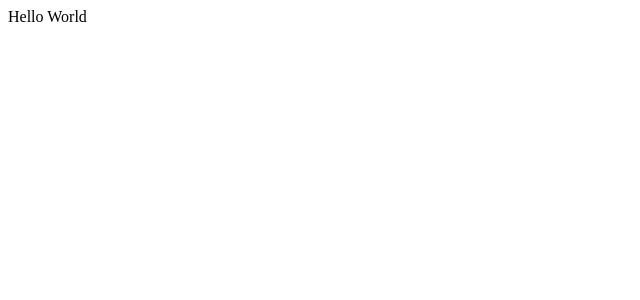
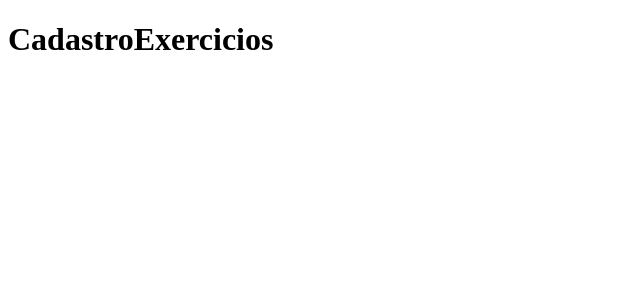
Before and after one commit to yBtyZa/FitHub, a React (Vite) app: page /cadastro-exercicios in a window 1280 px wide. Shown: the top 300 px of the page, without its empty margins (0-640 px from the left). Built offline with nearby package versions, Linux system fonts and the light colour scheme.

Commit message:
feat: 🎸 (routers) Criação de rotas para navegação

```diff
--- a/package.json
+++ b/package.json
@@ -11,7 +11,8 @@
   },
   "dependencies": {
     "react": "^18.2.0",
-    "react-dom": "^18.2.0"
+    "react-dom": "^18.2.0",
+    "react-router-dom": "^6.23.0"
   },
   "devDependencies": {
     "@types/react": "^18.2.66",
--- a/src/App.jsx
+++ b/src/App.jsx
@@ -1,7 +1,9 @@
 import './App.css'
-
+import { Outlet } from 'react-router-dom'
 function App() {
-  return (<>Hello World</>)
+  return (
+    <Outlet />
+  )
 }
 
 export default App
--- a/src/main.jsx
+++ b/src/main.jsx
@@ -1,8 +1,9 @@
 import React from 'react'
 import ReactDOM from 'react-dom/client'
-import App from './App.jsx'
+import { RouterProvider } from 'react-router-dom'
+import { router } from './routers/router'
 import './index.css'
 
 ReactDOM.createRoot(document.getElementById('root')).render(
-    <App />
+    <RouterProvider router={ router } />
 )
--- /dev/null
+++ b/src/pages/CadastroExercicios.jsx
@@ -0,0 +1,9 @@
+function CadastroExercicios() {
+    return (
+      <>
+        <h1>CadastroExercicios</h1>
+      </>
+    );
+  }
+
+  export default CadastroExercicios;
--- /dev/null
+++ b/src/pages/Dashboard.jsx
@@ -0,0 +1,9 @@
+function Dashboard() {
+    return (
+      <>
+        <h1>Dashboard</h1>
+      </>
+    );
+  }
+
+  export default Dashboard;
--- /dev/null
+++ b/src/pages/ListaExercicios.jsx
@@ -0,0 +1,9 @@
+function ListaExercicios() {
+    return (
+      <>
+        <h1>ListaExercicios</h1>
+      </>
+    );
+  }
+
+  export default ListaExercicios;
--- /dev/null
+++ b/src/pages/Login.jsx
@@ -0,0 +1,9 @@
+function Login() {
+  return (
+    <>
+      <h1>Login</h1>
+    </>
+  );
+}
+
+export default Login;
--- /dev/null
+++ b/src/routers/router.jsx
@@ -0,0 +1,31 @@
+import { createBrowserRouter} from 'react-router-dom'
+import App from '../App'
+import Login from '../pages/Login'
+import Dashboard from '../pages/Dashboard'
+import ListaExercicios from '../pages/ListaExercicios'
+import CadastroExercicios from '../pages/CadastroExercicios'
+
+export const router = createBrowserRouter([
+    {
+        path: '/',
+        element: <App/>,
+        children:[
+            {
+                path: '/',
+                element: <Login/>
+            },
+            {
+                path: '/dashboard',
+                element: <Dashboard/>
+            },
+            {
+                path: '/lista-exercicios',
+                element: <ListaExercicios/>
+            },
+            {
+                path: '/cadastro-exercicios',
+                element: <CadastroExercicios/>
+            }
+        ]
+    }
+])
```
Also changed, not shown: 1 other file (tests, documents, lock files or other folders).
